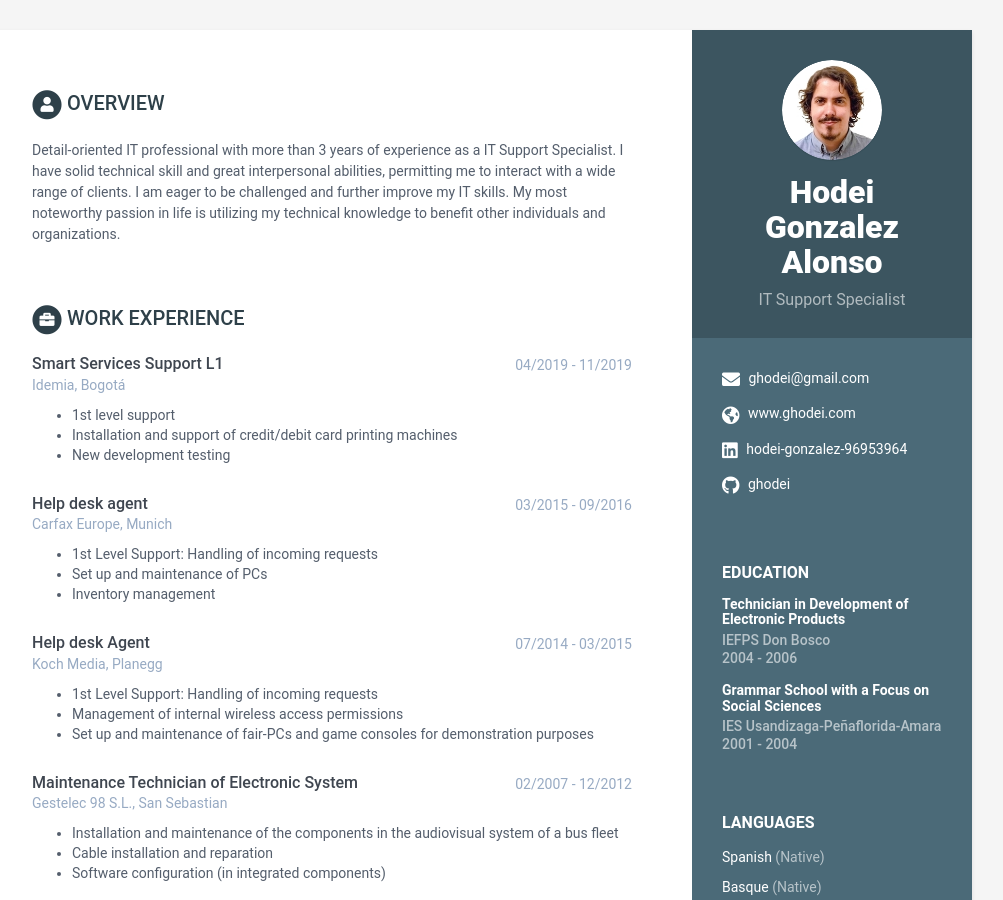
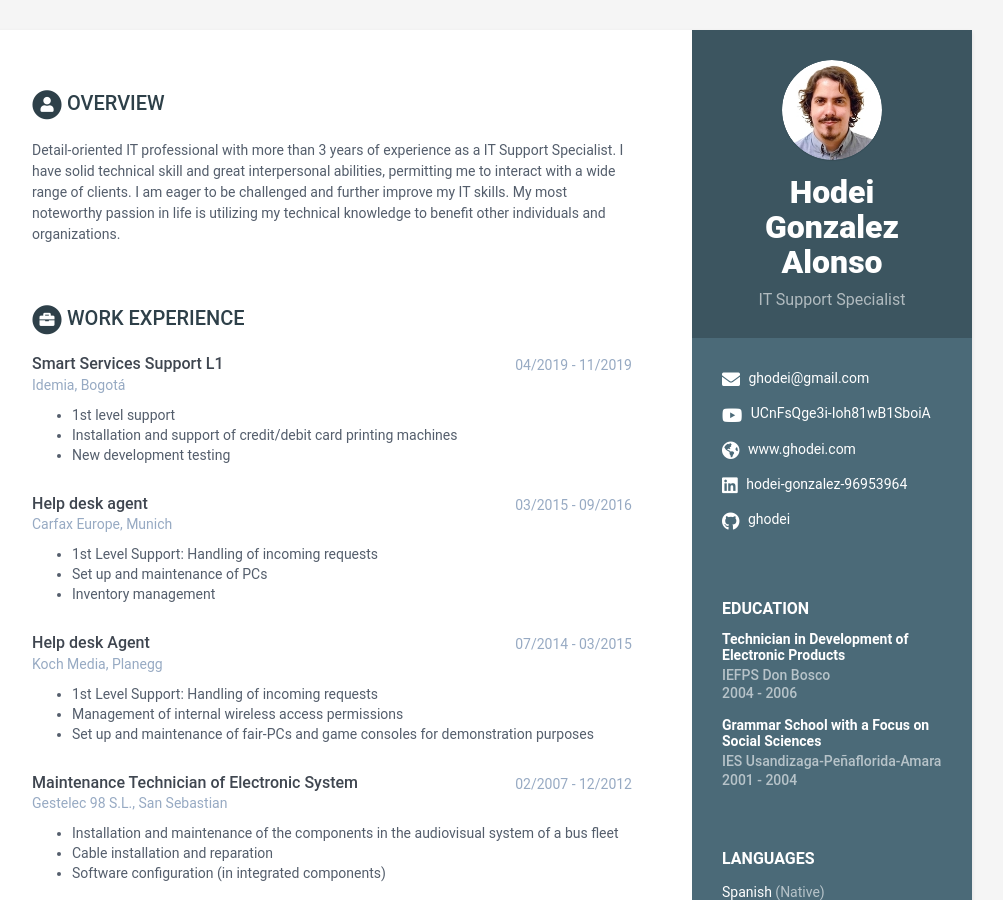
Before and after one commit to ghodei/cv-hodei, a Jekyll site: the page built from index.html, in a window 1280 px wide and 900 px high. Shown: the whole window, without its empty margins (168-1171 px from the left). Built offline with Jekyll 4.4.1, drawn with Linux system fonts in a browser that asks for light colours.

Commit message:
Update data.yml

```diff
--- a/_data/data.yml
+++ b/_data/data.yml
@@ -14,6 +14,7 @@ sidebar:
     website: www.ghodei.com #do not add http://
     linkedin: hodei-gonzalez-96953964
     github: ghodei
+    youtube: UCnFsQge3i-Ioh81wB1SboiA
     telegram: # add your nickname without '@' sign
     gitlab:
     bitbucket:
```
